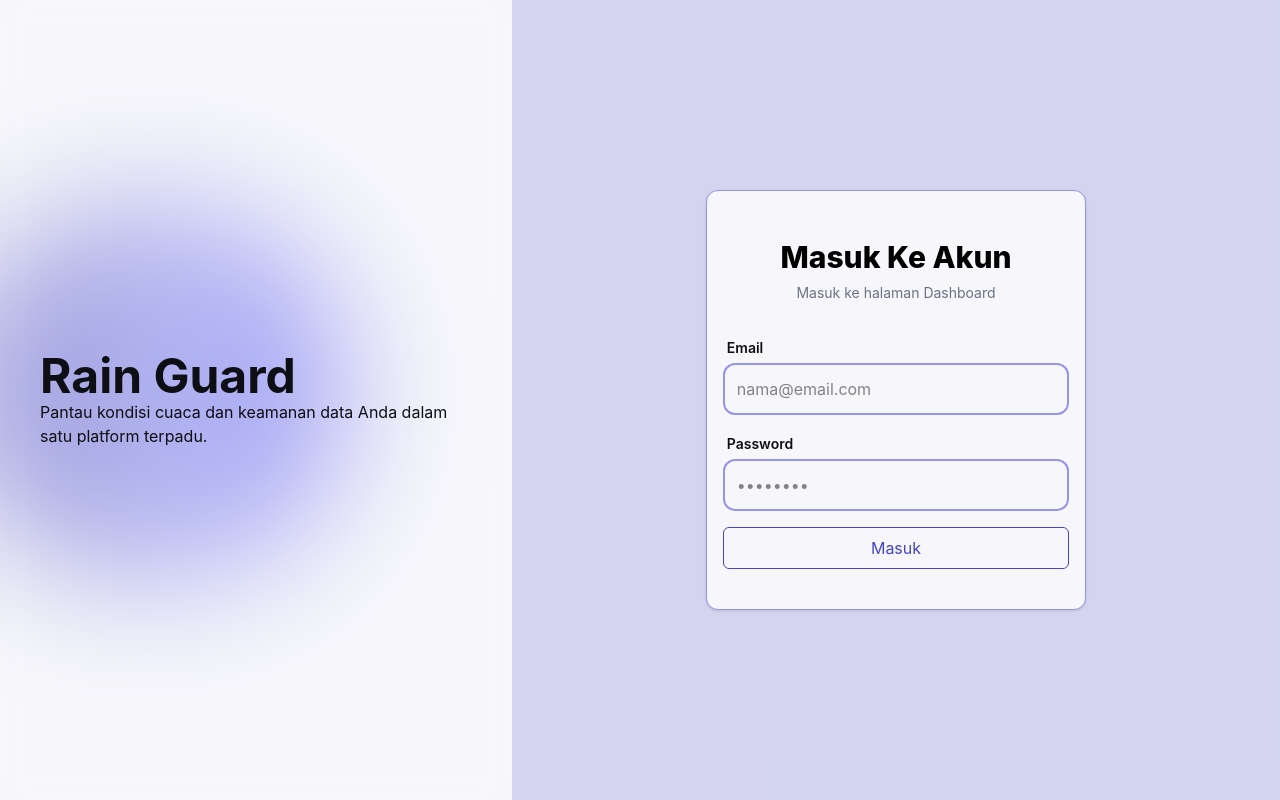
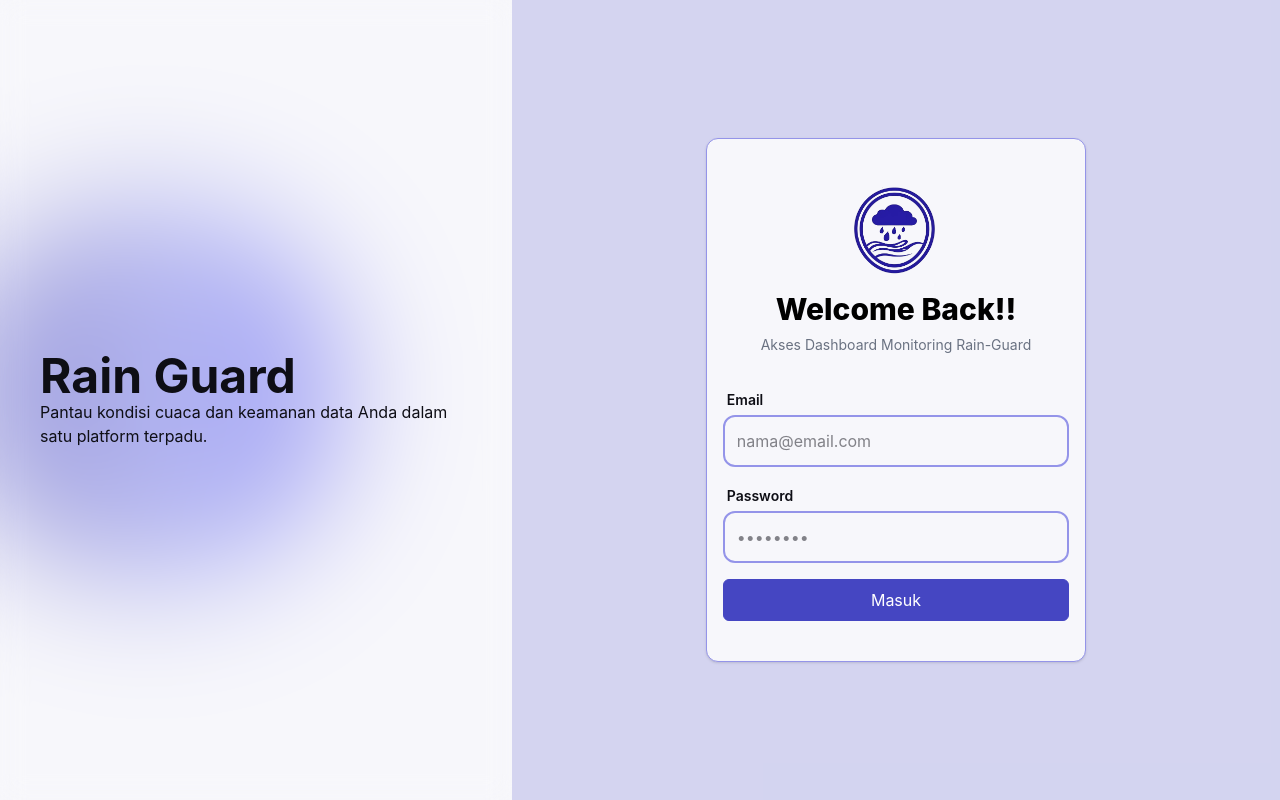
Before and after one commit to KnoyanMitsu/rain-guard, a Next.js app in the folder web/: page /auth/login in a window 1280 px wide. Built offline with nearby package versions, Linux system fonts and the light colour scheme.

Commit message:
fix logo halaman login

```diff
--- a/web/src/component/input/AceUIButton.tsx
+++ b/web/src/component/input/AceUIButton.tsx
@@ -11,7 +11,7 @@ function AceUIButton({ children, onClick, disable, types }: Props) {
   return (
     <>
       <button
-        className="border border-primary text-primary hover:bg-primary hover:text-background disabled:opacity-50 disabled:cursor-not-allowed disabled:hover:bg-transparent disabled:hover:text-primary transition-colors duration-300 rounded-md p-2"
+        className="border border-primary text-white bg-primary hover:bg-primary hover:text-background disabled:opacity-50 disabled:cursor-not-allowed disabled:hover:bg-transparent disabled:hover:text-primary transition-colors duration-300 rounded-md p-2"
         onClick={onClick}
         disabled={disable}
         type={types}
--- a/web/src/views/auth/login/index.tsx
+++ b/web/src/views/auth/login/index.tsx
@@ -1,11 +1,13 @@
 "use client";
 
 import AceUIAppname from "@/component/aestetic/AceUIAppname";
+import logo from "@/component/asset/logo rain-guard.png";
 import AceUICard from "@/component/card/AceUICard";
 import AceUIButton from "@/component/input/AceUIButton";
 import AceUIInput from "@/component/input/AceUIInput";
 import AceUITemplateTwoGrid from "@/component/template/AceUITemplateTwoGrid";
 import { signIn } from "next-auth/react";
+import Image from "next/image";
 import { useRouter } from "next/router";
 import { useState } from "react";
 
@@ -56,11 +58,12 @@ const TampilanLogin = () => {
             <AceUICard>
               {/* Header */}
               <div className="text-center mb-8 mt-8">
+                <Image src={logo} alt="Logo Rain Guard" width={85} height={85} className="mx-auto mb-4" />
                 <h1 className="text-3xl font-extrabold text-black">
-                  Masuk Ke Akun
+                  Welcome Back!!
                 </h1>
                 <p className="text-gray-500 text-sm mt-2">
-                  Masuk ke halaman Dashboard
+                  Akses Dashboard Monitoring Rain-Guard
                 </p>
               </div>
 
```
Also changed, not shown: web/src/component/asset/logo rain-guard.png (added), web/src/component/asset/logo_rain-guard-removebg-preview.png (added).
